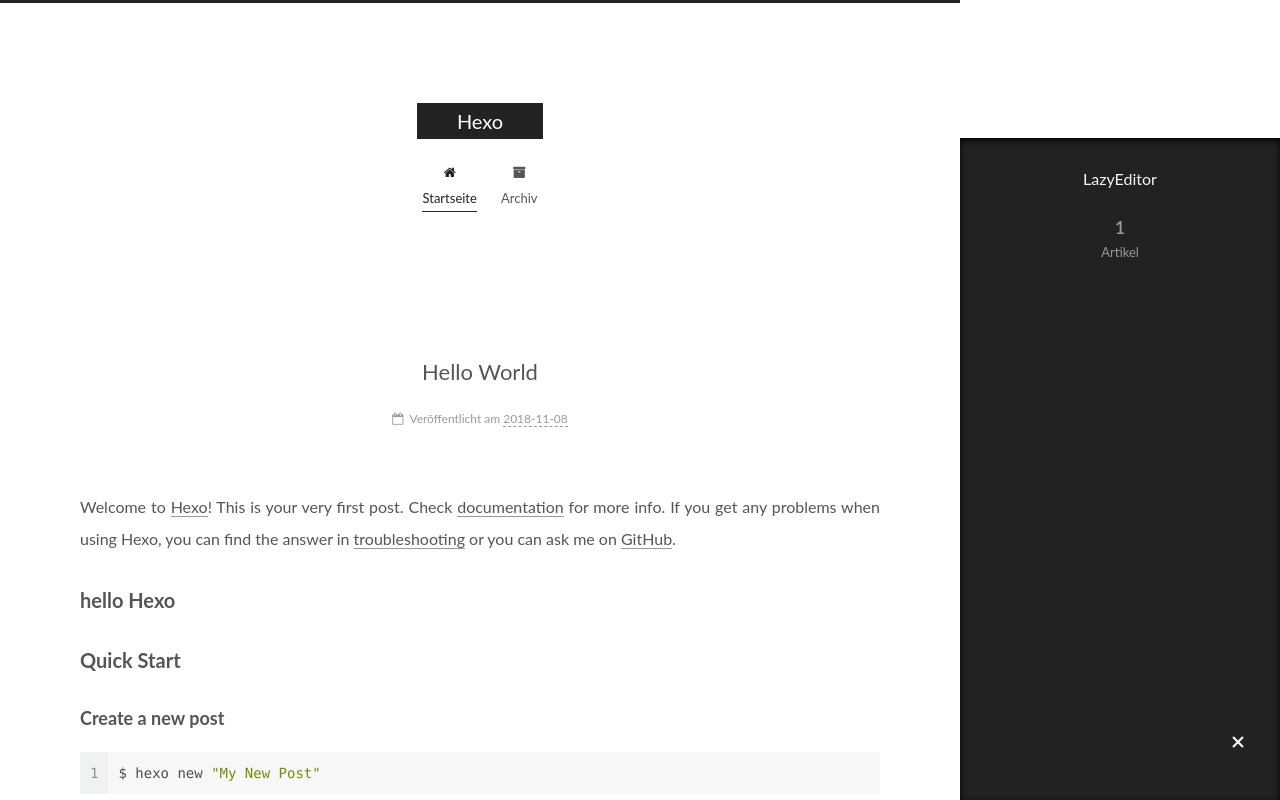
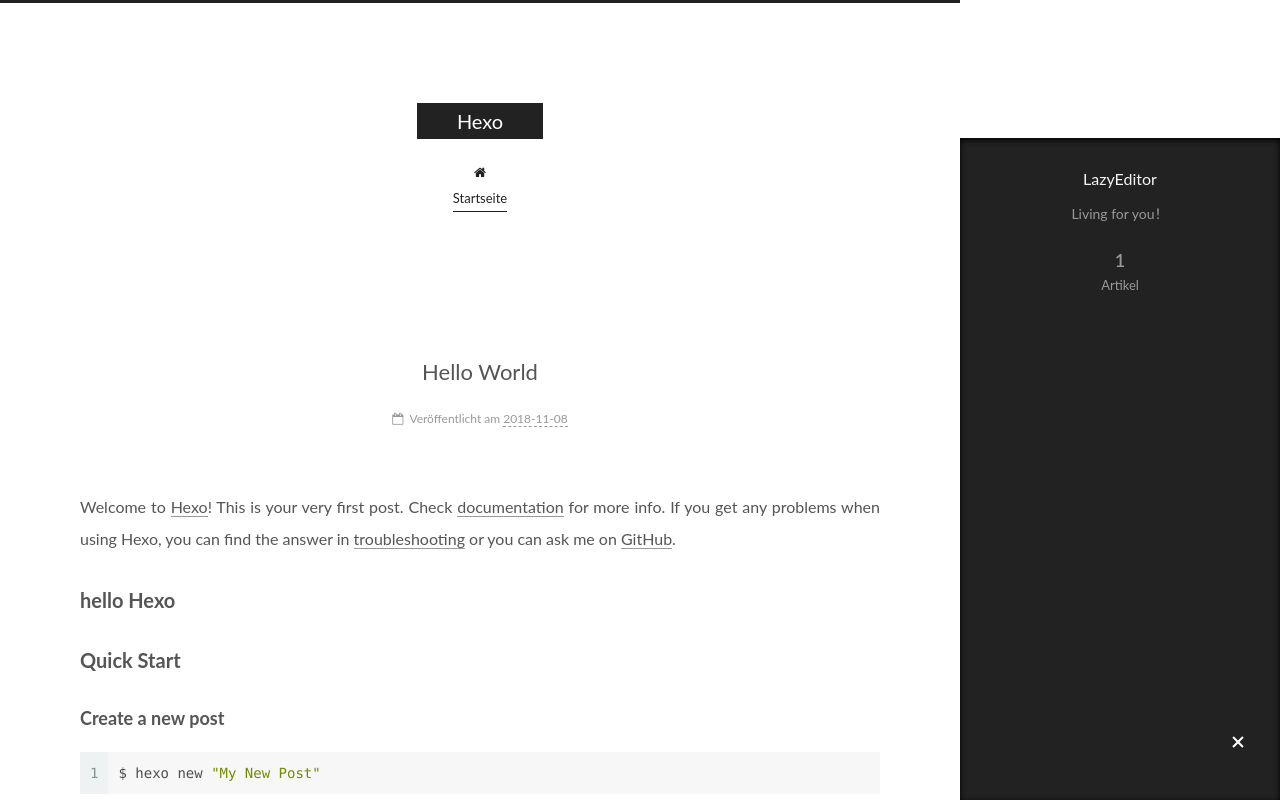
Before and after one commit to LazyEditor/LazyEditor.github.io, a plain HTML site: page index.html in a window 1280 px wide. Both pictures are taken after a click on the element 1238 px from the left and 743 px from the top of the page. Shown: the top 800 px of the page. Drawn offline with Linux system fonts and the light colour scheme.

Commit message:
Site updated: 2018-11-08 17:21:55

```diff
--- a/index.html
+++ b/index.html
@@ -108,13 +108,16 @@
 
 
 
-  <meta property="og:type" content="website">
+  <meta name="description" content="Living for you！">
+<meta property="og:type" content="website">
 <meta property="og:title" content="Hexo">
 <meta property="og:url" content="http://LazyEditor.github.io/index.html">
 <meta property="og:site_name" content="Hexo">
+<meta property="og:description" content="Living for you！">
 <meta property="og:locale" content="zh-Hans">
 <meta name="twitter:card" content="summary">
 <meta name="twitter:title" content="Hexo">
+<meta name="twitter:description" content="Living for you！">
 
 
 
@@ -225,14 +228,6 @@
 
 
 
-
-          <li class="menu-item menu-item-archives">
-    <a href="/archives/" rel="section">
-      <i class="menu-item-icon fa fa-fw fa-archive"></i> <br>Archiv</a>
-  </li>
-
-
-
     </ul>
 
 
@@ -283,7 +278,7 @@
 
     <span hidden itemprop="author" itemscope="" itemtype="http://schema.org/Person">
       <meta itemprop="name" content="LazyEditor">
-      <meta itemprop="description" content="">
+      <meta itemprop="description" content="Living for you！">
       <meta itemprop="image" content="/images/avatar.gif">
     </span>
 
@@ -445,7 +440,7 @@
           <div class="site-author motion-element" itemprop="author" itemscope="" itemtype="http://schema.org/Person">
 
               <p class="site-author-name" itemprop="name">LazyEditor</p>
-              <p class="site-description motion-element" itemprop="description"></p>
+              <p class="site-description motion-element" itemprop="description">Living for you！</p>
           </div>
 
 
@@ -453,7 +448,7 @@
 
                 <div class="site-state-item site-state-posts">
 
-                  <a href="/archives/">
+                  <a href="/archives">
 
                     <span class="site-state-item-count">1</span>
                     <span class="site-state-item-name">Artikel</span>
```
Also changed, not shown: 2018/11/08/hello-world/index.html (+3 -11 lines), archives/2018/11/index.html (+6 -14 lines), archives/2018/index.html (+6 -14 lines), archives/index.html (+6 -14 lines).
